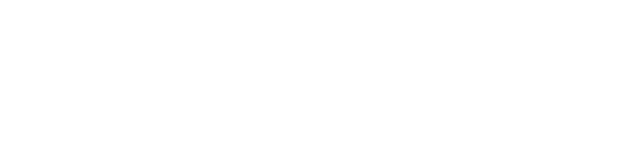
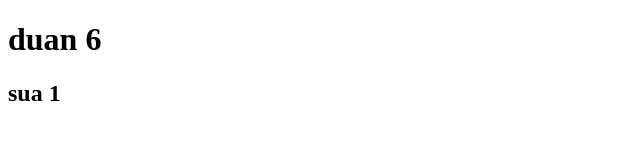
Before and after one commit to HTIsME229/duan6, a plain HTML site: page index.html in a window 1280 px wide. Shown: the whole page, without its empty margins (0-640 px from the left). Drawn offline with Linux system fonts and the light colour scheme.

Commit message:
sua lan 1

```diff
--- a/index.html
+++ b/index.html
@@ -6,6 +6,7 @@
     <title>Document</title>
 </head>
 <body>
-
+    <h1>duan 6</h1>
+    <h2> sua 1</h2>
 </body>
 </html>
```
